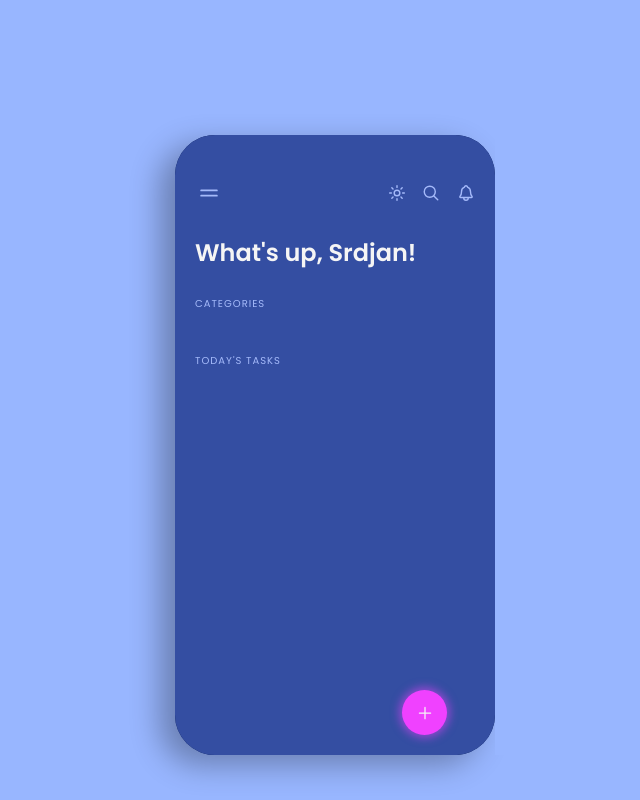
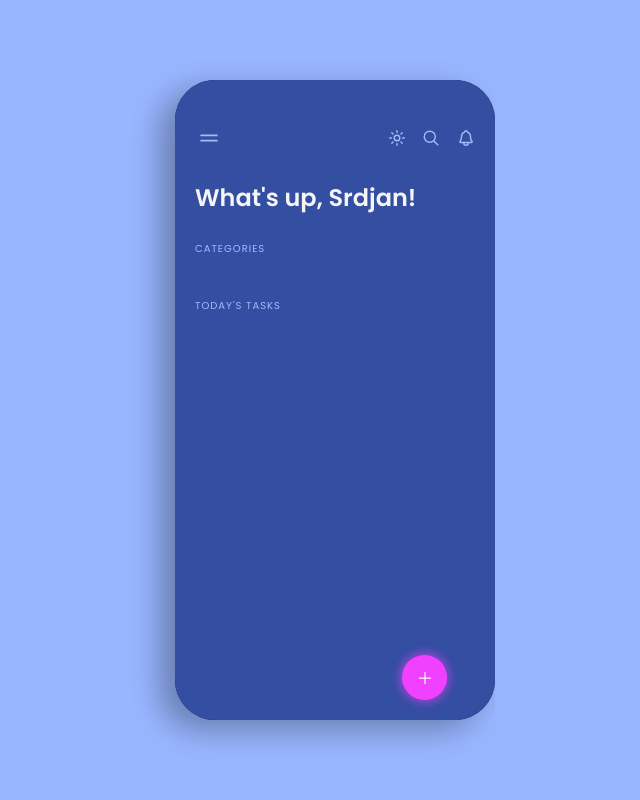
Before and after one commit to srdjan-gr/ToDo-PHP-JS-AJAX, a PHP site: page / in a window 1280 px wide. Shown: the whole page, without its empty margins (305-945 px from the left). Run offline with PHP 8.4, Linux system fonts and the light colour scheme; data that the repository does not hold is empty.

Commit message:
FrontEnd 	- With and Height change 	- App center in browser

```diff
--- a/js/ajax.js
+++ b/js/ajax.js
@@ -24,7 +24,7 @@ $(function(){
 
                     let taskOverlay = document.getElementById('taskOverlay');
                     taskOverlay.style=`
-                        transform: translateX(30rem);
+                        transform: translateX(32rem);
                     `;
                 }
             )
@@ -55,7 +55,7 @@ let odgovor = document.getElementById('odgovor');
 function poruka(){
     if(odgovor){
         odgovor.style=`
-            transform:translateX(-26rem);
+            transform:translateX(-27rem);
         `;
     }
 
--- a/js/functionality.js
+++ b/js/functionality.js
@@ -14,7 +14,7 @@ backBtn.addEventListener('click', () => {
 todoMenu.addEventListener('click', () => {
 
     cardList.style=`
-        transform: translateX(23rem) scale(.86);
+        transform: translateX(23.5rem) scale(.86);
         transition: transform .5s ease-out;
     `;
 })
--- a/style/style.css
+++ b/style/style.css
@@ -67,8 +67,9 @@ body {
     color: var(--white);
     font-family: 'Poppins', sans-serif;
     height: 100vh;
-    display: grid;
-    place-items: center;
+    display: flex;
+    align-items: center;
+    justify-content: center;
     overflow: hidden;
     position: relative;
 }
@@ -81,7 +82,7 @@ body {
 .cart-options {
     background-color: var(--primary);
     width: 32rem;
-    height: 62rem;
+    height: 64rem;
     padding: 3.6rem;
     border-radius: 4rem;
     flex-direction: column;
@@ -219,7 +220,7 @@ body {
     background-color: var(--background);
     /* opacity: 0; */
     width: 32rem;
-    height: 62rem;
+    height: 64rem;
     padding: 2rem;
     /* border-radius: 3.6rem; */
     flex-direction: column;
@@ -238,7 +239,7 @@ body {
 .cart-list {
     background-color: var(--secondary);
     width: 32rem;
-    height: 62rem;
+    height: 64rem;
     padding: 2rem;
     border-radius: 4rem;
     flex-direction: column;
@@ -280,7 +281,7 @@ body {
     --ionicon-stroke-width: 4rem;
 }
 
-/* Start Theme Container */
+/* Start Theme Switch Container */
 .theme-container{
     display: flex;
     flex-direction: column;
@@ -325,8 +326,6 @@ body {
     font-size: 1.2rem;
     margin-left: 1.2rem;
 }
-
-
 /* End Theme Container */
 
 .todo-user{
@@ -416,7 +415,7 @@ label{
 /* Single task section */
 .todo-list{
     /* width: 100%; */
-    max-height: 27rem;
+    max-height: 29rem;
     display: flex;
     flex-direction: column;
     align-items: flex-start;
```
